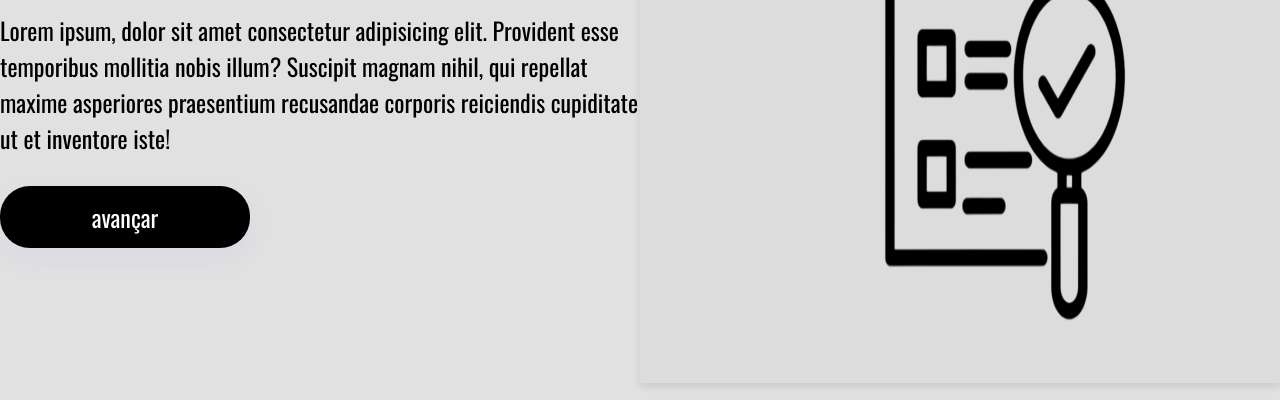
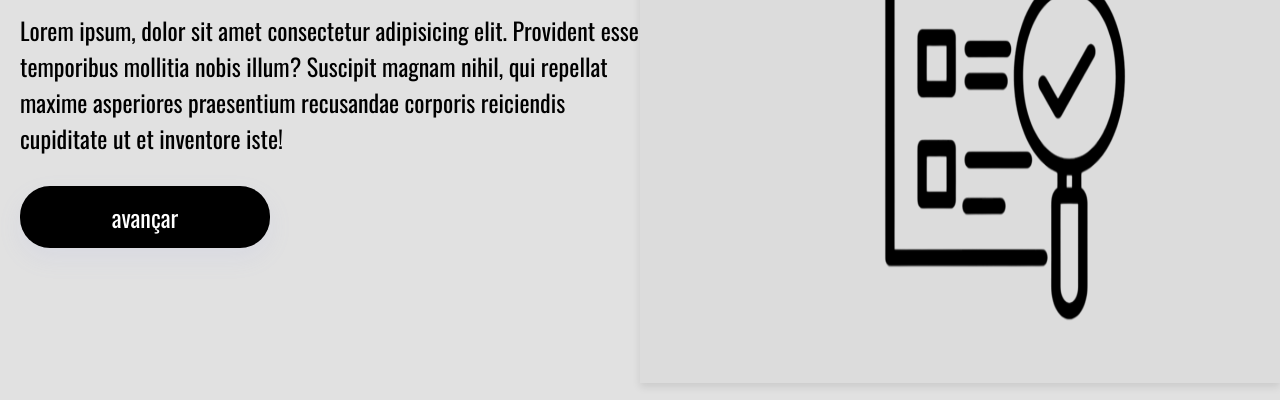
Before and after one commit to alyson2606/projetos_pessoais_html, a plain HTML site: page site_empresa/index.html in a window 1280 px wide. Shown: the part 400-800 px from the top of the page. Drawn offline with nearby package versions, Linux system fonts and the light colour scheme.

Commit message:
mudança_css

```diff
--- a/site_empresa/style.css
+++ b/site_empresa/style.css
@@ -72,6 +72,7 @@ main h1{
 
 main p{
     font-size: 24px;
+    margin-left: 20px;
 }
 
 .div_main {
@@ -118,6 +119,7 @@ button {
     border: none;
     margin-top: 30px;
     cursor: pointer;
+    margin-left: 20px;
 
 }
 
```
